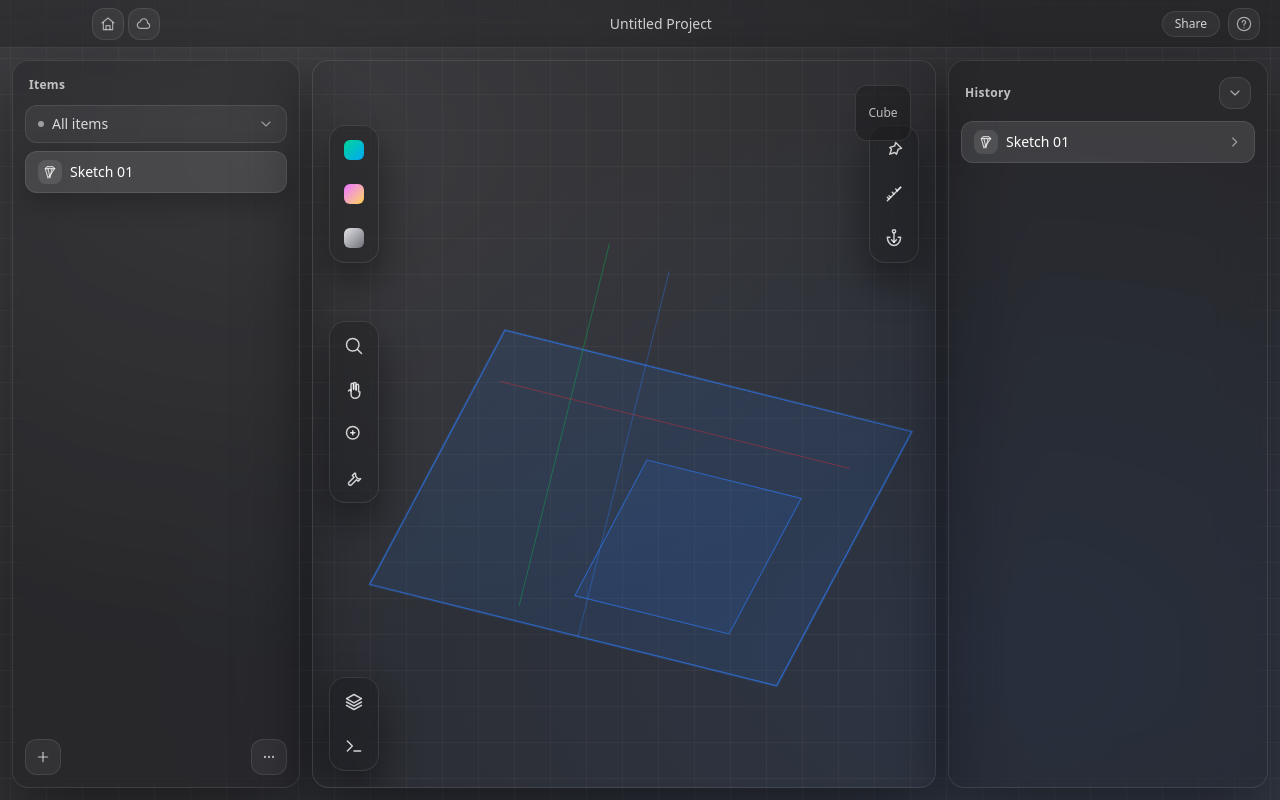
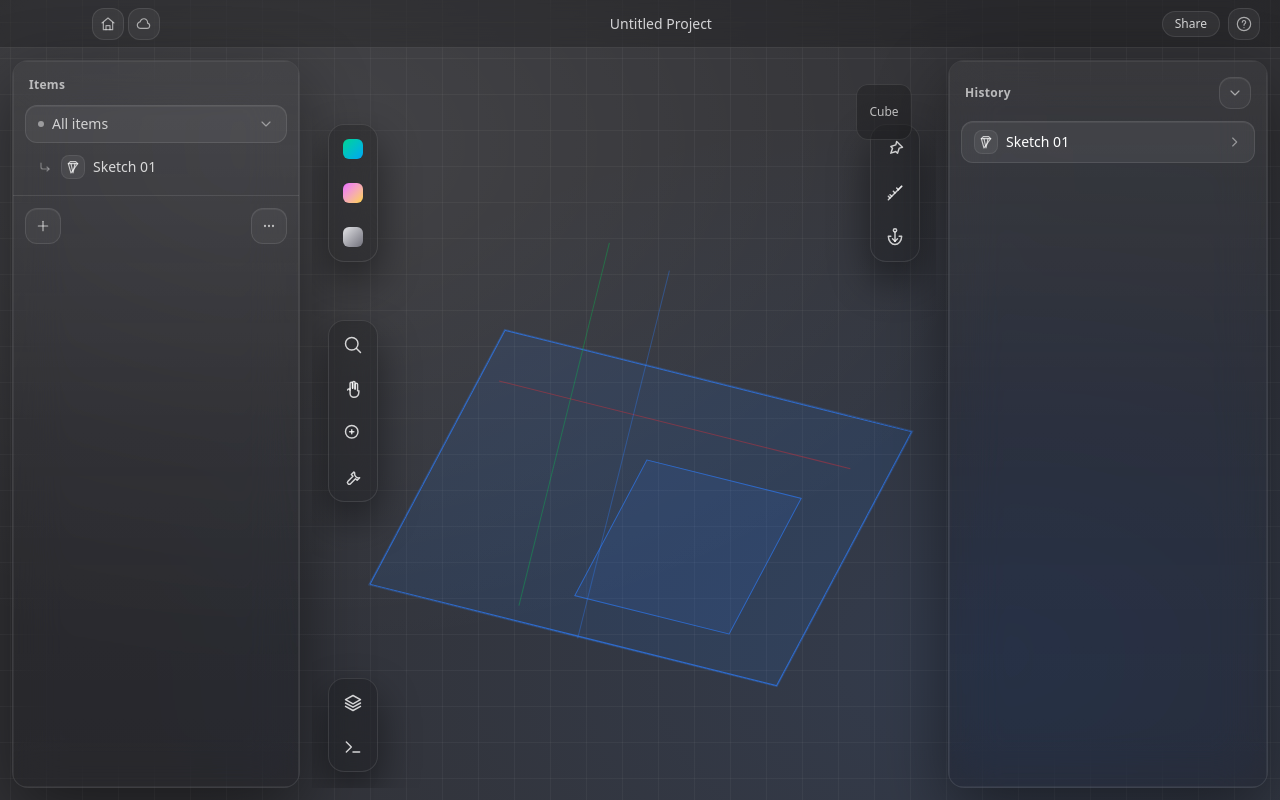
Before and after one commit to brhx/fabric, a React (Vite) app: page / in a window 1280 px wide. Built offline with nearby package versions, Linux system fonts and the light colour scheme.

Commit message:
Refine further

```diff
--- a/src/App.tsx
+++ b/src/App.tsx
@@ -42,29 +42,37 @@
         </header>
 
         <div className="flex flex-1 gap-3 p-3 pt-3">
-          <aside className="flex w-72 flex-col rounded-2xl border border-white/10 bg-black/20 shadow-[0_24px_70px_rgba(0,0,0,0.45)] backdrop-blur-xl">
-            <div className="px-4 pt-4 text-xs font-semibold tracking-wide text-white/70">
+          <aside className="w-72">
+            <GlassPanel className="flex h-full flex-col">
+              <div className="flex items-center justify-between px-4 pt-4">
+                <div className="text-xs font-semibold tracking-wide text-white/65">
                   Items
                 </div>
+              </div>
 
+              <div className="mt-3 px-3">
                 <button
                   type="button"
-              className="mx-3 mt-3 flex items-center justify-between rounded-xl border border-white/10 bg-white/5 px-3 py-2 text-sm text-white/80 hover:bg-white/10 hover:text-white"
+                  className="flex w-full items-center justify-between rounded-xl border border-white/10 bg-white/[0.05] px-3 py-2 text-sm text-white/75 shadow-[inset_0_1px_0_rgba(255,255,255,0.06)] hover:bg-white/[0.08] hover:text-white"
                 >
                   <span className="flex items-center gap-2">
-                <span className="h-1.5 w-1.5 rounded-full bg-white/50" />
+                    <span className="h-1.5 w-1.5 rounded-full bg-white/45" />
                     All items
                   </span>
-              <IconChevronDown className="h-4 w-4 text-white/50" />
+                  <IconChevronDown className="h-4 w-4 text-white/45" />
                 </button>
+              </div>
 
-            <div className="mt-2 px-3">
+              <div className="mt-1 px-3 pb-2">
                 <button
                   type="button"
-                className="flex w-full items-center gap-2 rounded-xl border border-white/10 bg-white/10 px-3 py-2 text-sm text-white shadow-[0_10px_30px_rgba(0,0,0,0.25)]"
+                  className="group flex w-full items-center gap-2 rounded-xl px-3 py-2 text-sm text-white/80 hover:bg-white/[0.06] hover:text-white"
                 >
-                <span className="grid h-6 w-6 place-items-center rounded-lg bg-white/10">
-                  <IconSketch className="h-4 w-4 text-white/70" />
+                  <span className="grid w-4 place-items-center text-white/35 group-hover:text-white/55">
+                    <IconCornerDownRight className="h-4 w-4" />
+                  </span>
+                  <span className="grid h-6 w-6 place-items-center rounded-lg bg-white/[0.06] text-white/70 ring-1 ring-inset ring-white/[0.08]">
+                    <IconSketch className="h-4 w-4" />
                   </span>
                   Sketch 01
                 </button>
@@ -72,23 +80,26 @@
 
               <div className="flex-1" />
 
-            <div className="flex items-center justify-between p-3">
+              <div className="border-t border-white/10 px-3 py-3">
+                <div className="flex items-center justify-between">
                   <button
                     type="button"
-                className="grid h-9 w-9 place-items-center rounded-xl border border-white/10 bg-white/5 text-white/70 hover:bg-white/10 hover:text-white"
+                    className="grid h-9 w-9 place-items-center rounded-xl border border-white/10 bg-white/[0.04] text-white/65 shadow-[inset_0_1px_0_rgba(255,255,255,0.06)] hover:bg-white/[0.08] hover:text-white"
                   >
                     <IconPlus className="h-4 w-4" />
                   </button>
                   <button
                     type="button"
-                className="grid h-9 w-9 place-items-center rounded-xl border border-white/10 bg-white/5 text-white/70 hover:bg-white/10 hover:text-white"
+                    className="grid h-9 w-9 place-items-center rounded-xl border border-white/10 bg-white/[0.04] text-white/65 shadow-[inset_0_1px_0_rgba(255,255,255,0.06)] hover:bg-white/[0.08] hover:text-white"
                   >
                     <IconDots className="h-4 w-4" />
                   </button>
                 </div>
+              </div>
+            </GlassPanel>
           </aside>
 
-          <section className="relative flex-1 overflow-hidden rounded-2xl border border-white/10 bg-black/10 shadow-[0_24px_70px_rgba(0,0,0,0.55)]">
+          <section className="relative flex-1 overflow-hidden">
 
             <div className="pointer-events-none absolute left-1/2 top-1/2 h-[280px] w-[420px] -translate-x-[46%] -translate-y-[20%] rotate-[14deg] skew-x-[-14deg] border border-blue-500/70 bg-blue-500/10 shadow-[0_0_0_1px_rgba(59,130,246,0.25)]" />
             <div className="pointer-events-none absolute left-1/2 top-1/2 h-[150px] w-[160px] -translate-x-[10%] translate-y-[32%] rotate-[14deg] skew-x-[-14deg] border border-blue-500/60 bg-blue-500/10" />
@@ -150,37 +161,64 @@
             </div>
           </section>
 
-          <aside className="flex w-80 flex-col rounded-2xl border border-white/10 bg-black/20 shadow-[0_24px_70px_rgba(0,0,0,0.45)] backdrop-blur-xl">
-            <div className="flex items-center justify-between px-4 pt-4 text-xs font-semibold tracking-wide text-white/70">
-              <span>History</span>
+          <aside className="w-80">
+            <GlassPanel className="flex h-full flex-col">
+              <div className="flex items-center justify-between px-4 pt-4">
+                <div className="text-xs font-semibold tracking-wide text-white/65">
+                  History
+                </div>
                 <button
                   type="button"
-                className="grid h-8 w-8 place-items-center rounded-xl border border-white/10 bg-white/5 text-white/60 hover:bg-white/10 hover:text-white"
+                  className="grid h-8 w-8 place-items-center rounded-xl border border-white/10 bg-white/[0.04] text-white/55 shadow-[inset_0_1px_0_rgba(255,255,255,0.06)] hover:bg-white/[0.08] hover:text-white"
                 >
                   <IconChevronDown className="h-4 w-4" />
                 </button>
               </div>
 
-            <div className="mt-3 px-3">
+              <div className="mt-3 px-3 pb-2">
                 <button
                   type="button"
-                className="flex w-full items-center justify-between rounded-xl border border-white/10 bg-white/10 px-3 py-2 text-sm text-white"
+                  className="flex w-full items-center justify-between rounded-xl border border-white/10 bg-white/[0.06] px-3 py-2 text-sm text-white shadow-[inset_0_1px_0_rgba(255,255,255,0.06)] hover:bg-white/[0.09]"
                 >
                   <span className="flex items-center gap-2">
-                  <span className="grid h-6 w-6 place-items-center rounded-lg bg-white/10">
-                    <IconSketch className="h-4 w-4 text-white/70" />
+                    <span className="grid h-6 w-6 place-items-center rounded-lg bg-white/[0.06] text-white/70 ring-1 ring-inset ring-white/[0.08]">
+                      <IconSketch className="h-4 w-4" />
                     </span>
                     Sketch 01
                   </span>
-                <IconChevronRight className="h-4 w-4 text-white/50" />
+                  <IconChevronRight className="h-4 w-4 text-white/45" />
                 </button>
               </div>
 
               <div className="flex-1" />
+            </GlassPanel>
           </aside>
         </div>
       </div>
     </main>
+  );
+}
+
+function GlassPanel(props: { className?: string; children: ReactNode }) {
+  return (
+    <div
+      className={[
+        "relative overflow-hidden rounded-2xl border border-white/10 bg-black/20 shadow-[0_24px_70px_rgba(0,0,0,0.45)] backdrop-blur-xl backdrop-saturate-150",
+        props.className,
+      ]
+        .filter(Boolean)
+        .join(" ")}
+    >
+      <div
+        aria-hidden="true"
+        className="pointer-events-none absolute inset-0 bg-gradient-to-b from-white/[0.08] via-white/[0.02] to-transparent"
+      />
+      <div
+        aria-hidden="true"
+        className="pointer-events-none absolute inset-0 ring-1 ring-inset ring-white/[0.06]"
+      />
+      <div className="relative h-full w-full">{props.children}</div>
+    </div>
   );
 }
 
@@ -306,6 +344,23 @@
       className={props.className}
     >
       <path d="M10 6l6 6-6 6" />
+    </svg>
+  );
+}
+
+function IconCornerDownRight(props: IconProps) {
+  return (
+    <svg
+      viewBox="0 0 24 24"
+      fill="none"
+      stroke="currentColor"
+      strokeWidth="1.75"
+      strokeLinecap="round"
+      strokeLinejoin="round"
+      className={props.className}
+    >
+      <path d="M6 6v6a3 3 0 0 0 3 3h9" />
+      <path d="M15 12l3 3-3 3" />
     </svg>
   );
 }
```
Lines whose indentation alone changed are shown as unchanged.
